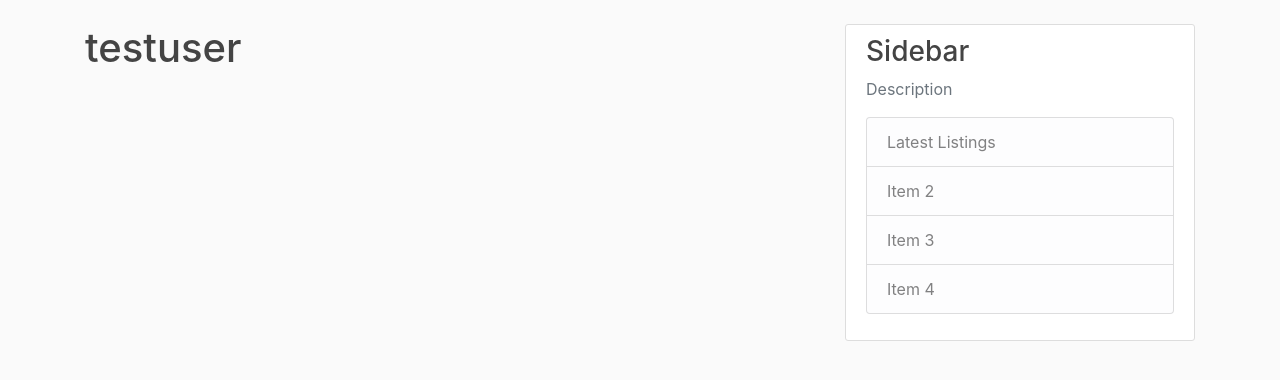
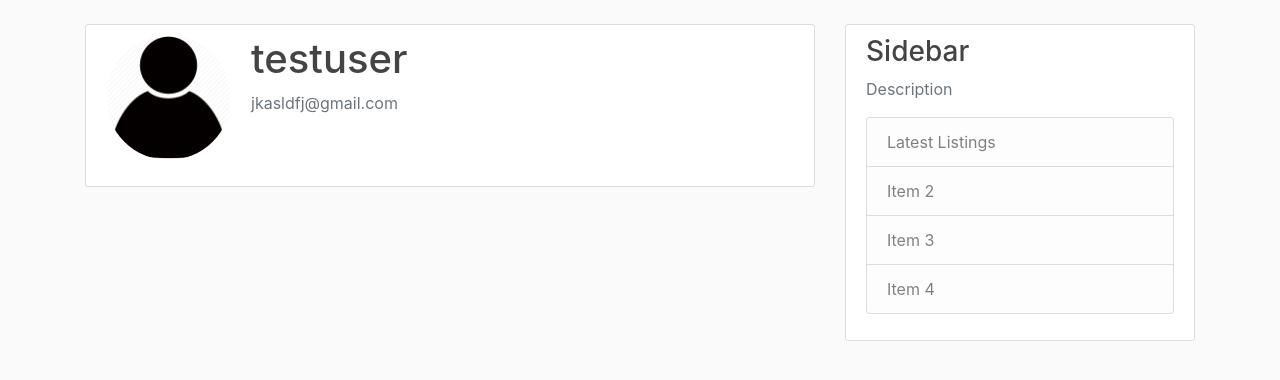
Before and after one commit to aalap07/DevLink, a Flask app: page /account in a window 1280 px wide. Shown: the part 56-436 px from the top of the page. Run offline with Flask 2, Linux system fonts and the light colour scheme; a user stored in the database is signed in; some libraries are stand-ins or nearby versions.

Commit message:
fix up user data on account page, add image

```diff
--- a/devlink/routes.py
+++ b/devlink/routes.py
@@ -72,4 +72,5 @@ def logout():
 @app.route("/account")
 @login_required
 def account():
-    return render_template('account.html', title='Account')
+    image_file = url_for('static', filename='profpics/' + current_user.image_file)
+    return render_template('account.html', title='Account', image_file=image_file)
--- a/devlink/templates/account.html
+++ b/devlink/templates/account.html
@@ -1,4 +1,13 @@
 {% extends "layout.html" %}
 {% block content %}
-    <h1>{{ current_user.username }}</h1>
+    <div class="content-section">
+  <div class="media">
+    <img class="rounded-circle account-img" src={{ image_file }}>
+    <div class="media-body">
+      <h2 class="account-heading">{{ current_user.username }}</h2>
+      <p class="text-secondary">{{ current_user.email }}</p>
+    </div>
+  </div>
+  <!-- FORM HERE -->
+</div>
 {% endblock content %}
```
Also changed, not shown: devlink/static/profpics/default.jpg (added).
